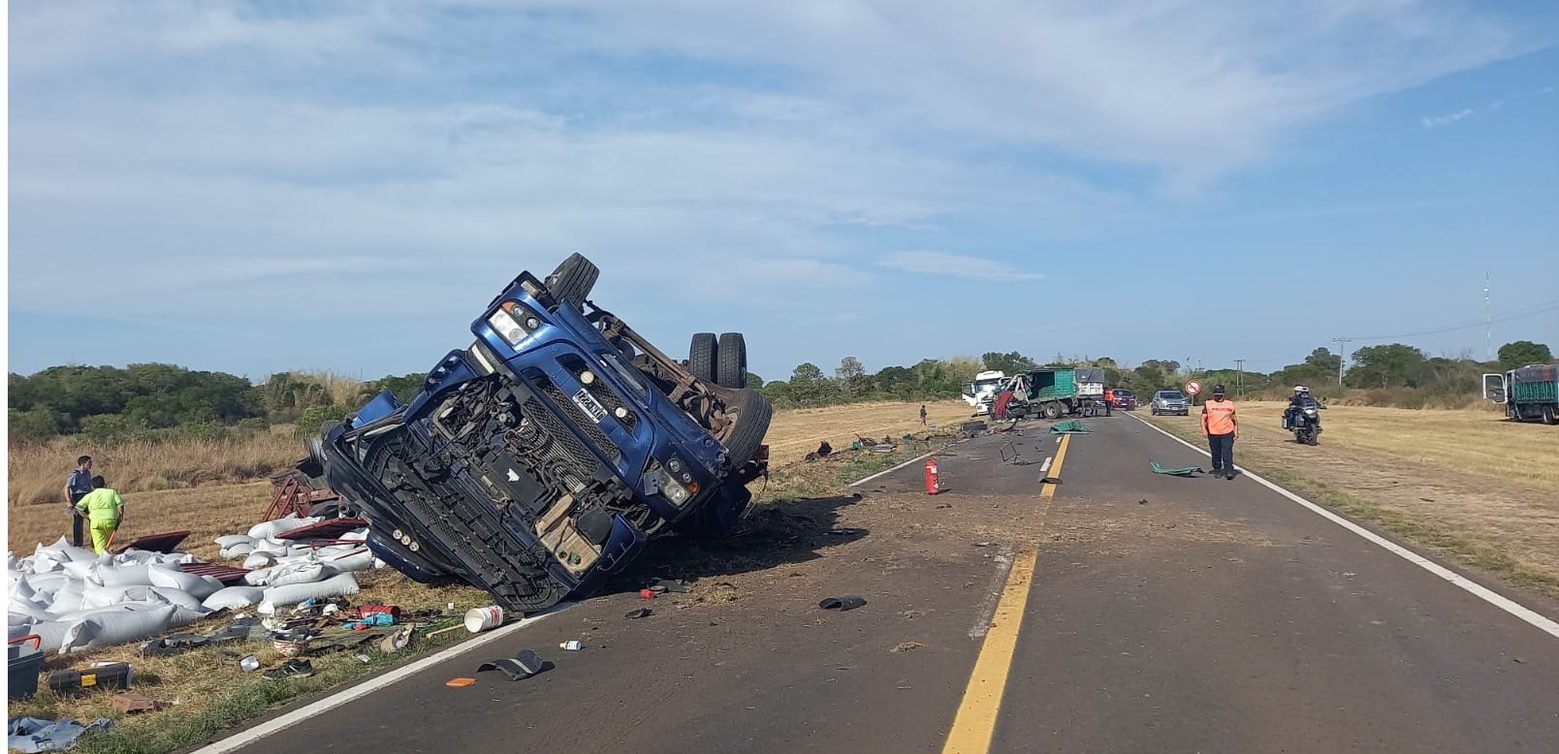
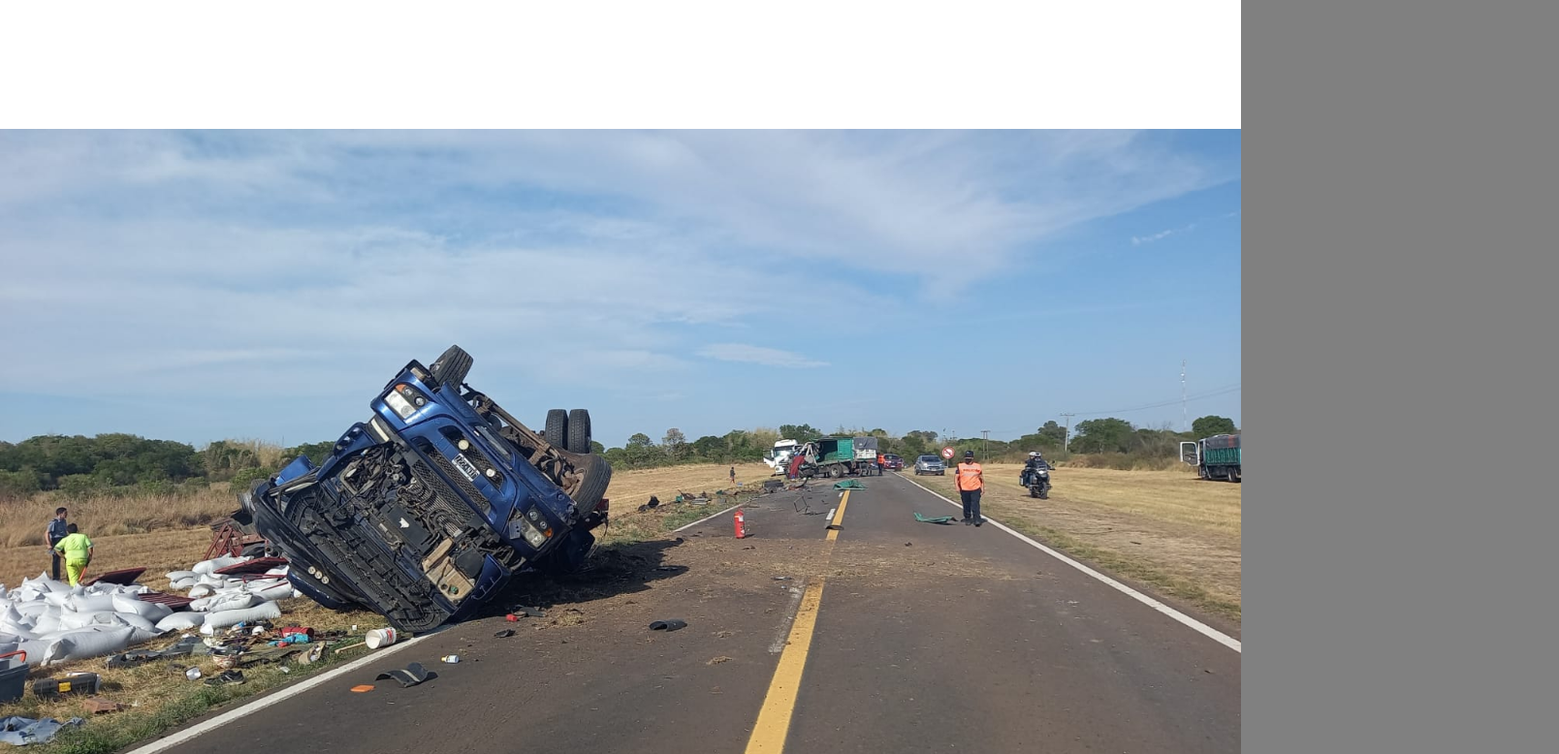
Before and after one commit to Arath963/arath963.github.io, a plain HTML site: page index.html in a window 1280 px wide. Shown: the part 343-1121 px from the top of the page at 97% size, 1608 px wide, since content can reach past the window. Drawn offline with nearby package versions, Linux system fonts and the light colour scheme.

Commit message:
Update index.html

```diff
--- a/index.html
+++ b/index.html
@@ -6,7 +6,7 @@
 	<title>RelevApp</title>
 
 	<link href="https://fonts.googleapis.com/css?family=Montserrat&display=swap" rel="stylesheet">
-	<link rel="stylesheet" type="text/css" href="Style.css>
+	<link rel="stylesheet" type="text/css" href="./Style.css">
 	<link href="https://stackpath.bootstrapcdn.com/bootstrap/4.3.1/css/bootstrap.min.css" rel="stylesheet" integrity="sha384-ggOyR0iXCbMQv3Xipma34MD+dH/1fQ784/j6cY/iJTQUOhcWr7x9JvoRxT2MZw1T" crossorigin="anonymous">
 	<script src="index.js"></script>
 </head>
```
